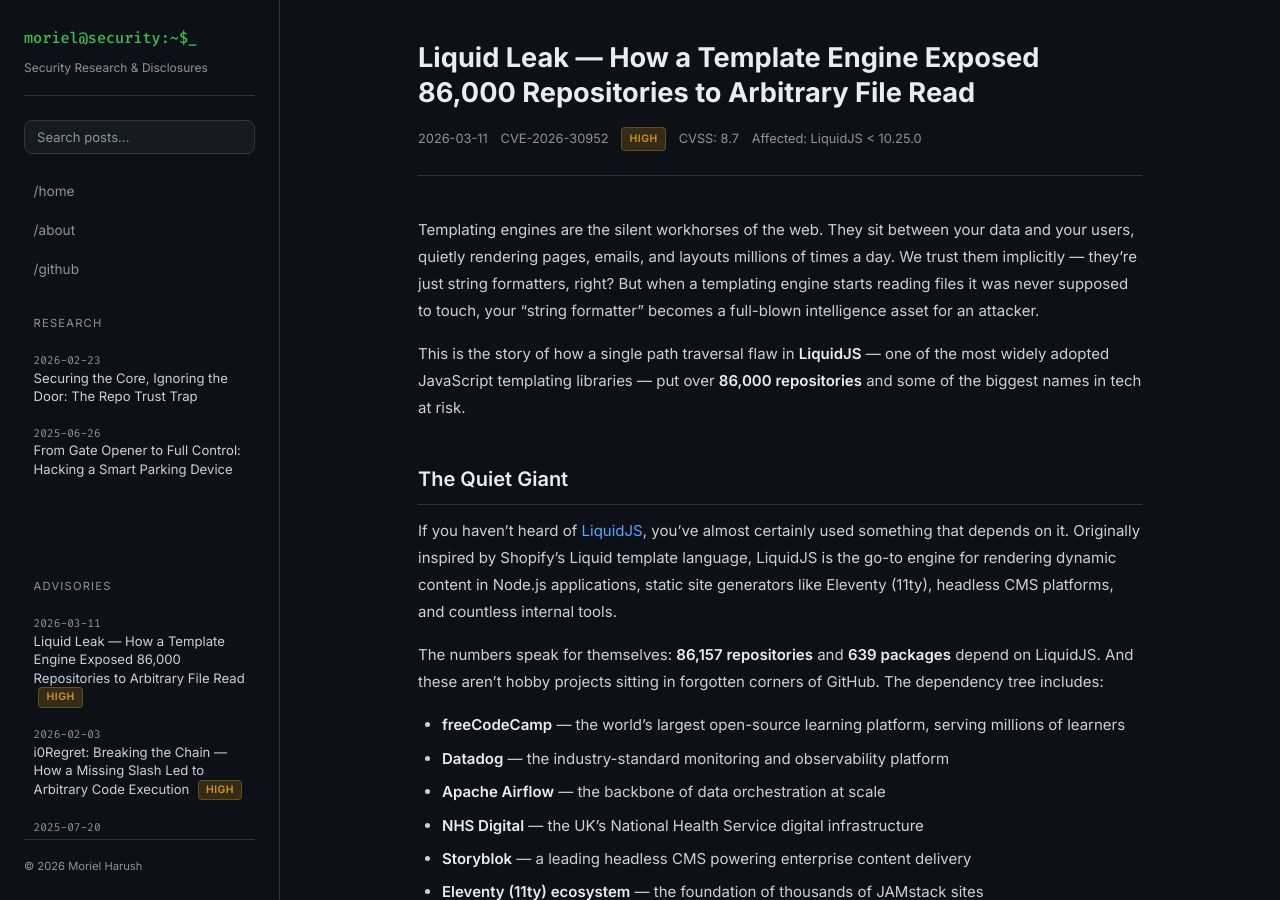
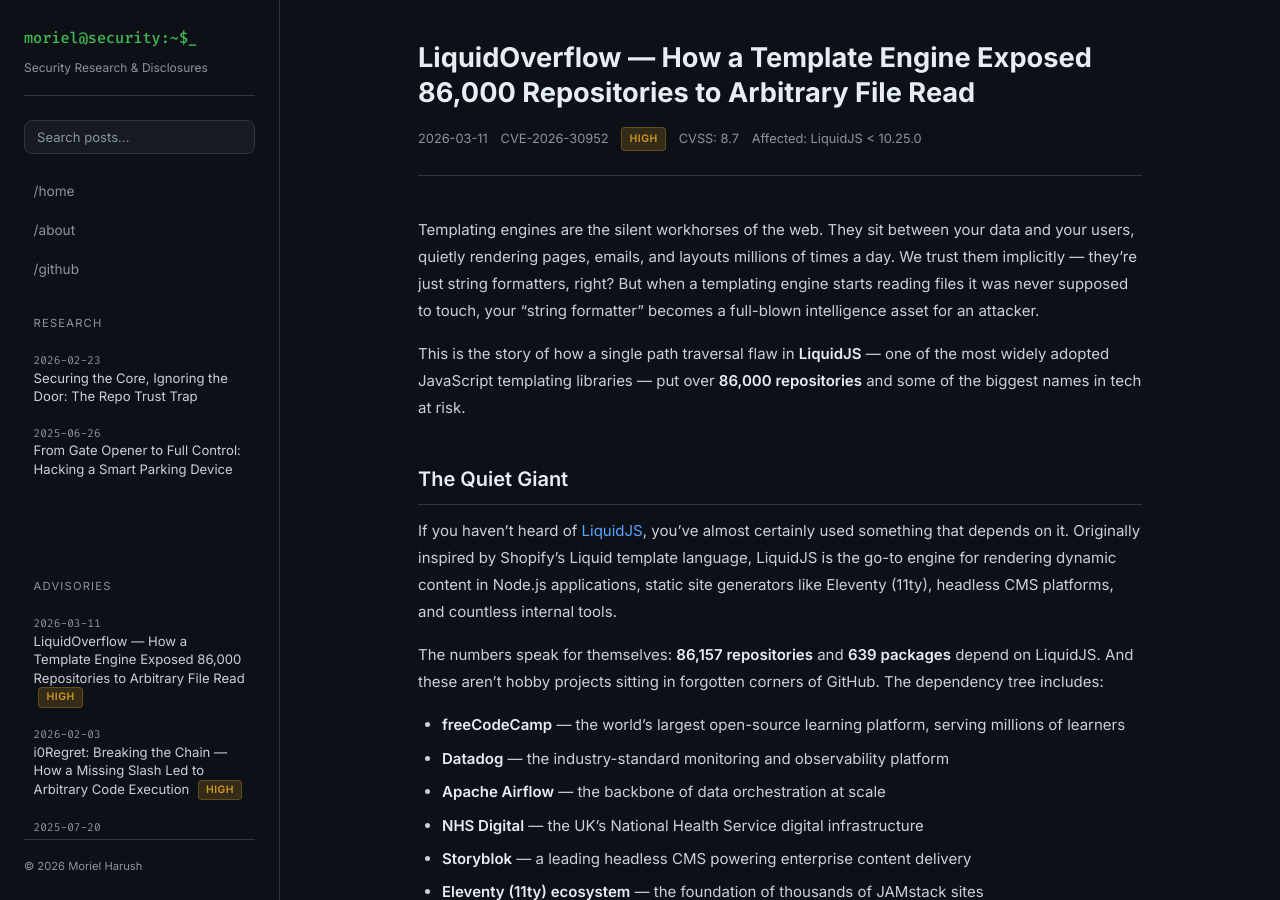
Before and after one commit to MorielHarush/morielharush.github.io, a Jekyll site: the page built from _posts/2026-03-11-liquidjs-path-traversal-86k-repos-at-risk.md, in a window 1280 px wide and 900 px high. Built offline with Jekyll 4.4.1, drawn with Linux system fonts in a browser that asks for light colours.

Commit message:
Update 2026-03-11-liquidjs-path-traversal-86k-repos-at-risk.md

```diff
--- a/_posts/2026-03-11-liquidjs-path-traversal-86k-repos-at-risk.md
+++ b/_posts/2026-03-11-liquidjs-path-traversal-86k-repos-at-risk.md
@@ -1,6 +1,6 @@
 ---
 layout: post
-title: "Liquid Leak — How a Template Engine Exposed 86,000 Repositories to Arbitrary File Read"
+title: "LiquidOverflow — How a Template Engine Exposed 86,000 Repositories to Arbitrary File Read"
 date: 2026-03-11
 cve: "CVE-2026-30952"
 severity: "High"
```
